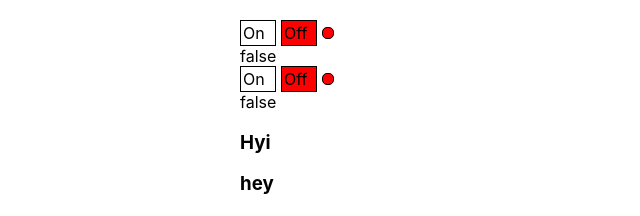
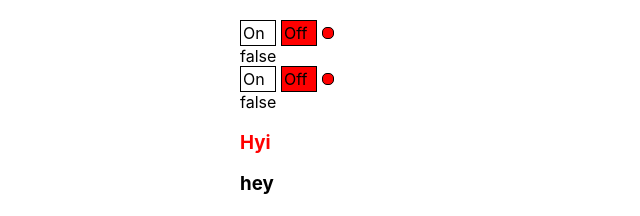
Before and after one commit to alexkarunny/abaKabPod, a React (Create React App) app: page / in a window 1280 px wide. Shown: the top 216 px of the page, without its empty margins (100-740 px from the left). Built offline with nearby package versions, Linux system fonts and the light colour scheme.

Commit message:
Lesson 15, add color option to storybook

```diff
--- a/src/components/ControlledAccordion/ControlledAccordion.tsx
+++ b/src/components/ControlledAccordion/ControlledAccordion.tsx
@@ -14,13 +14,14 @@ export type ControlledAccordionPropsType = {
     setAccordionCollapsed: (value: boolean) => void
     items: ItemType[]
     onClick: (value: any) => void
+    color?: string
 }
 
 export function ControlledAccordion(props: ControlledAccordionPropsType) {
 
     return (
         <div>
-            <AccordionTitle text={props.title} setAccordionCollapsed={props.setAccordionCollapsed} collapsed={props.collapsed}/>
+            <AccordionTitle text={props.title} setAccordionCollapsed={props.setAccordionCollapsed} collapsed={props.collapsed} color={props.color}/>
             {props.collapsed || <AccordionBody items={props.items} onClick={props.onClick}/>}
         </div>
     )
@@ -38,7 +39,7 @@ type AccordionTitlePropsType = {
 export function AccordionTitle(props: AccordionTitlePropsType) {
 
     return (
-        <h3 style={{color: props.color ? props.color : 'black'}} onClick={() => {props.setAccordionCollapsed(!props.collapsed)}}>{props.text}</h3>
+        <h3 style={{color: props.color ? props.color : 'red'}} onClick={() => {props.setAccordionCollapsed(!props.collapsed)}}>{props.text}</h3>
     );
 }
 
```
Also changed, not shown: 1 other file (tests, documents, lock files or other folders).
